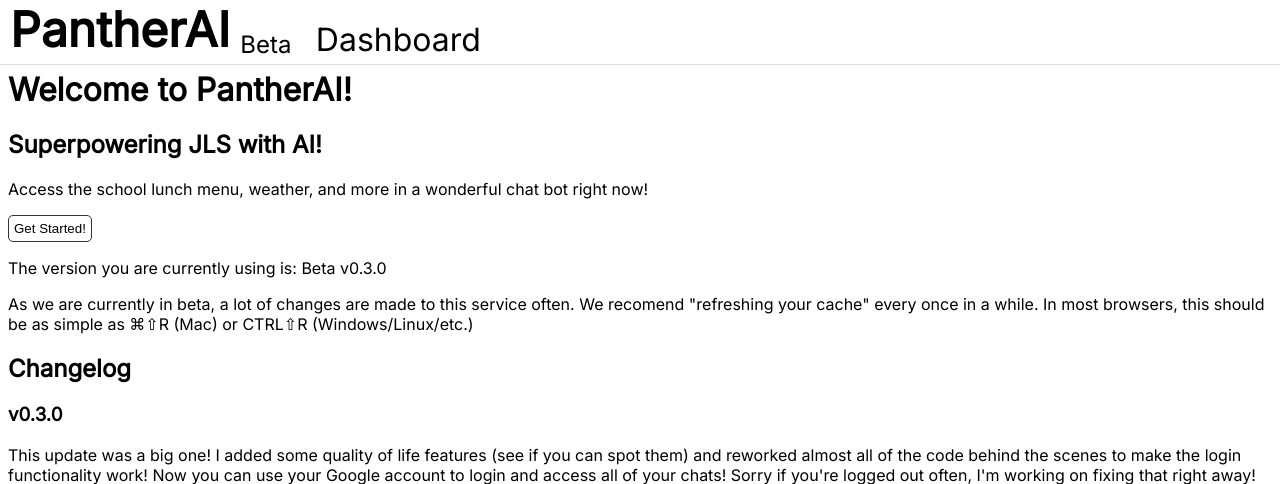
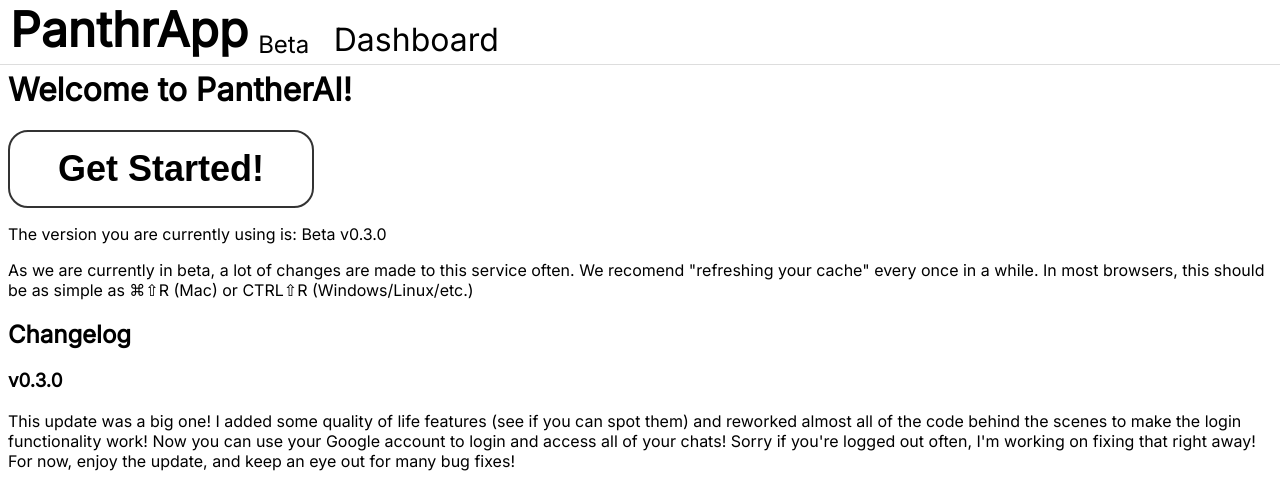
Before and after one commit to PanthrApp/panthrai, a Flask app: page / in a window 1280 px wide. Shown: the top 484 px of the page. Run offline with Flask 2, Linux system fonts and the light colour scheme.

Commit message:
update notes & rebrand

```diff
--- a/app.py
+++ b/app.py
@@ -130,7 +130,7 @@ def threadredirect():
   con = sqlite3.connect("main.db")
   cur = con.cursor()
   threadid = assistants.createnewthread()
-  cur.execute("INSERT INTO threads VALUES (?, ?, ?, ?)", (threadid, userid, "New Thread", datetime.datetime.now()))
+  cur.execute("INSERT INTO threads VALUES (?, ?, ?, ?)", (threadid, userid, "Chat", datetime.datetime.now()))
   con.commit()
   return redirect(f'thread/{threadid}')
 
@@ -158,6 +158,16 @@ def threadinfo():
   if result[0][1] != userid:
     return "Error"
   return jsonify(result[0])
+
+@app.route('/admin')
+def admin():
+  token = request.cookies.get('token')
+  if getuseridfromtoken(token) == None:
+    return redirect('/404?page=' + request.path)
+  if getuserinfofromtoken(token)[5] == 10:
+    return render_template("page.html", content="<h1>Admin Panel</h1><h2>Actions:</h2><ul><li><a href='/admin/allthreads'>View all threads</a></li></ul>")
+  else:
+    return redirect('/404?page=' + request.path)
 
 @app.route('/admin/allthreads')
 def viewallthreads():
@@ -274,6 +284,8 @@ def error404(e):
 
 @app.route('/404')
 def error404page():
+  if request.args.get("page") == None:
+    return render_template("page.html", content="<h1>404</h1><p>What are you doing here? Are you actively trying to find the 404 page? If so, congratulations, you found it! If you're not, then you should probably contact me because the page you're looking for doesn't exist.</p>")
   return render_template("404.html", page=request.args.get("page"))
 
 @app.route('/logout')
--- a/static/styles/style.css
+++ b/static/styles/style.css
@@ -110,3 +110,13 @@ textarea:disabled {
 .inactive {
   display: none;
 }
+
+.getstartedbtn {
+  padding: 16px;
+  font-size: 36px;
+  font-weight: bold;
+  border-radius: 20px;
+  border-width: 2px;
+  padding-left: 48px;
+  padding-right: 48px;
+}
--- a/templates/index.html
+++ b/templates/index.html
@@ -17,12 +17,12 @@
   <link href="/static/styles/style.css" rel="stylesheet" type="text/css" />
   <link href="https://fonts.googleapis.com/css?family=Inter" rel="stylesheet">
   <link href="https://fonts.googleapis.com/css?family=Roboto" rel="stylesheet">
-  <title>PantherAI</title>
+  <title>PanthrApp</title>
 </head>
 <body>
   <div class="navbar">
     <a href="/">
-      <span class="navbartitle">PantherAI</span><span class="navbartitlenote">Beta</span>
+      <span class="navbartitle">PanthrApp</span><span class="navbartitlenote">Beta</span>
     </a>
     <span class="space"></span>
     <a href="/start">
@@ -32,9 +32,7 @@
   </div>
   <div class="content">
   <h1>Welcome to PantherAI!</h1>
-  <h2>Superpowering JLS with AI!</h2>
-  <p>Access the school lunch menu, weather, and more in a wonderful chat bot right now!</p>
-  <a href="/user"><button>Get Started!</button></a>
+  <a href="/user"><button class="getstartedbtn">Get Started!</button></a>
   <p>The version you are currently using is: Beta v0.3.0</p>
   <p>As we are currently in beta, a lot of changes are made to this service often. We recomend "refreshing your cache" every once in a while. In most browsers, this should be as simple as ⌘⇧R (Mac) or CTRL⇧R (Windows/Linux/etc.)</p>
   <h2>Changelog</h2>
--- a/templates/page.html
+++ b/templates/page.html
@@ -17,12 +17,12 @@
   <link href="/static/styles/style.css" rel="stylesheet" type="text/css" />
   <link href="https://fonts.googleapis.com/css?family=Inter" rel="stylesheet">
   <link href="https://fonts.googleapis.com/css?family=Roboto" rel="stylesheet">
-  <title>PantherAI</title>
+  <title>PanthrApp</title>
 </head>
 <body>
   <div class="navbar">
     <a href="/">
-      <span class="navbartitle">PantherAI</span><span class="navbartitlenote">Beta</span>
+      <span class="navbartitle">PanthrApp</span><span class="navbartitlenote">Beta</span>
     </a>
     <span class="space"></span>
     <a href="/thread">
--- a/templates/thread.html
+++ b/templates/thread.html
@@ -3,7 +3,7 @@
 <head>
   <meta charset="utf-8">
   <meta name="viewport" content="width=device-width">
-  <title>Chat - PantherAI</title>
+  <title>Chat - PanthrAI</title>
   <link rel="apple-touch-icon" sizes="180x180" href="/static/resources/favicons/apple-touch-icon.png">
   <link rel="icon" type="image/png" sizes="32x32" href="/static/resources/favicons/favicon-32x32.png">
   <link rel="icon" type="image/png" sizes="16x16" href="/static/resources/favicons/favicon-16x16.png">
@@ -24,7 +24,7 @@
 <body onload="loadmessages()">
   <div class="navbar">
     <a href="/">
-      <span class="navbartitle">PantherAI</span><span class="navbartitlenote">Beta</span>
+      <span class="navbartitle">PanthrApp</span><span class="navbartitlenote">Beta</span>
     </a>
     <span class="space"></span>
     <a href="/thread">
```
Also changed, not shown: templates/404.html (+4 -3 lines).
